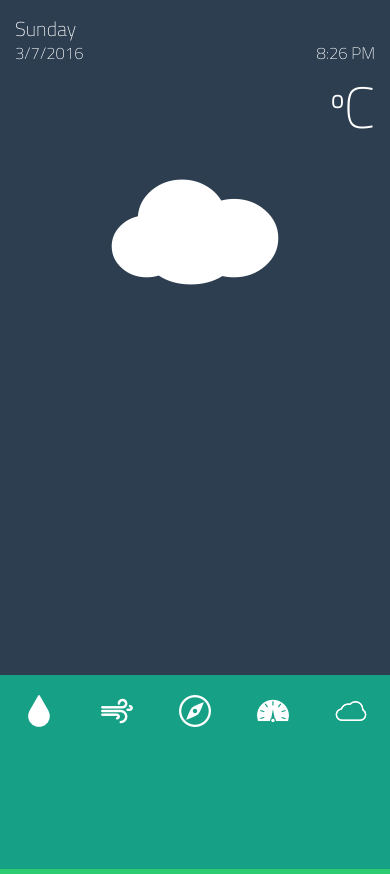
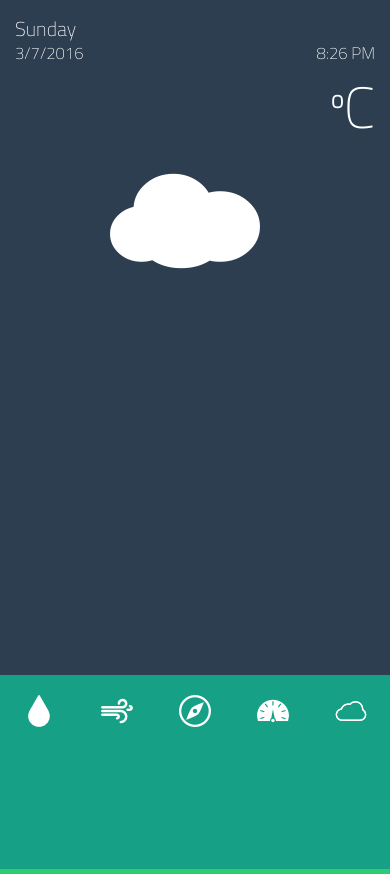
Before and after one commit to Noor0/what-sUP, a plain HTML site: page index.html in a window 390 px wide. Drawn offline with Linux system fonts and the light colour scheme.

Commit message:
responsive

```diff
--- a/style.css
+++ b/style.css
@@ -151,4 +151,7 @@ body{
 		height: 23%;
 		clear: both;
 	}
+	#the-icon{
+		font-size: 180px;
+	}
 }
```
